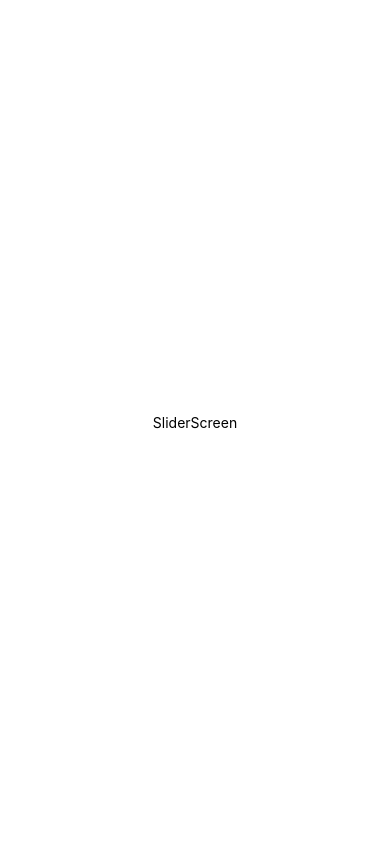
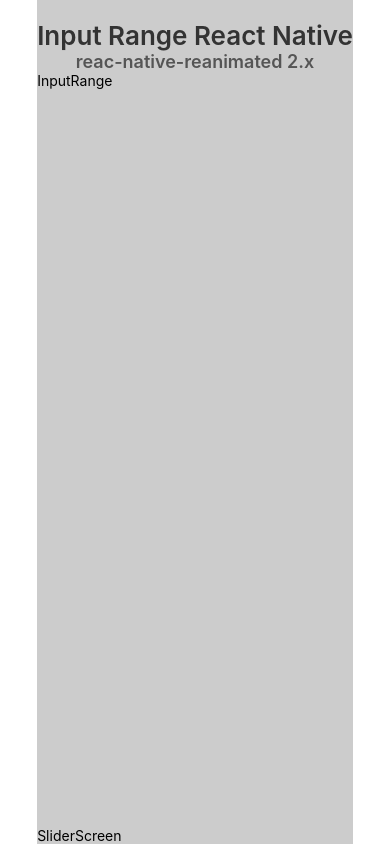
Before and after one commit to Tulasijoshua/react_native_tips, a React Native app in the folder native_range_slider/: screen / in a window 390 px wide. Built offline with nearby package versions, Linux system fonts and the light colour scheme.

Commit message:
Feat: slider screen

```diff
--- a/native_range_slider/App.js
+++ b/native_range_slider/App.js
@@ -1,6 +1,6 @@
 import { StatusBar } from 'expo-status-bar';
 import { StyleSheet, Text, View } from 'react-native';
-import SliderScreen from './components/SliderScreen';
+import SliderScreen from './screens/SliderScreen';
 
 export default function App() {
   return (
--- a/native_range_slider/components/SliderScreen.jsx
+++ b/native_range_slider/components/InputRange.jsx
@@ -1,10 +1,10 @@
 import { View, Text } from 'react-native'
 import React from 'react'
 
-export default function SliderScreen() {
+export default function InputRange() {
   return (
     <View>
-      <Text>SliderScreen</Text>
+      <Text>InputRange</Text>
     </View>
   )
 }
--- /dev/null
+++ b/native_range_slider/screens/SliderScreen.jsx
@@ -0,0 +1,39 @@
+import { View, Text, SafeAreaView, StyleSheet } from 'react-native'
+import React from 'react'
+import InputRange from '../components/InputRange'
+
+export default function SliderScreen() {
+  return (
+    <SafeAreaView style={styles.container}>
+        <Text style={styles.title}>Input Range React Native</Text>
+        <Text style={styles.subtitle}>reac-native-reanimated 2.x</Text>
+        <View style={styles.content}>
+            <InputRange />
+        </View>
+      <Text>SliderScreen</Text>
+    </SafeAreaView>
+  )
+}
+
+const styles = StyleSheet.create({
+  container: {
+    flex: 1,
+    backgroundColor: '#ccc',
+  },
+  content: {
+    flex: 1,
+  },
+  title: {
+    fontSize: 26,
+    fontWeight: '600',
+    textAlign: 'center',
+    marginTop: 20,
+    color: '#333',
+  },
+  subtitle: {
+    color: '#555',
+    fontSize: 18,
+    fontWeight: '600',
+    textAlign: 'center'
+  }
+})
```
